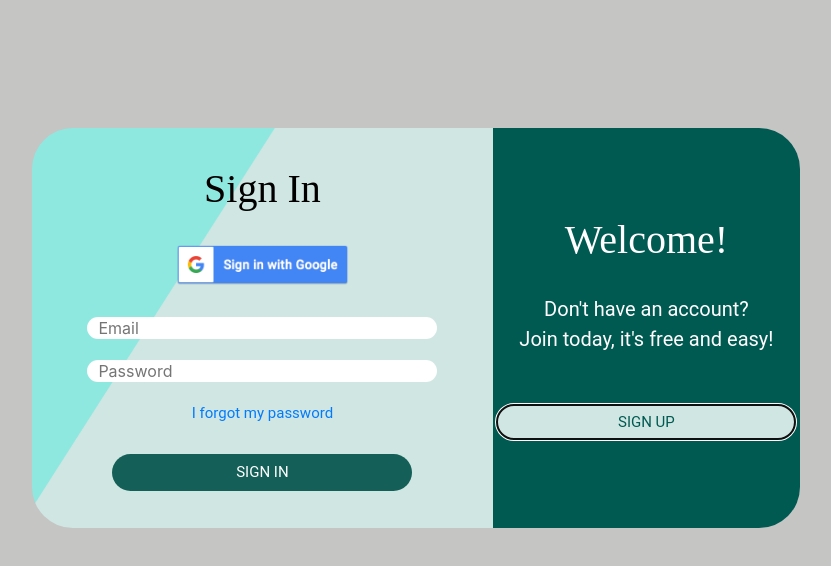
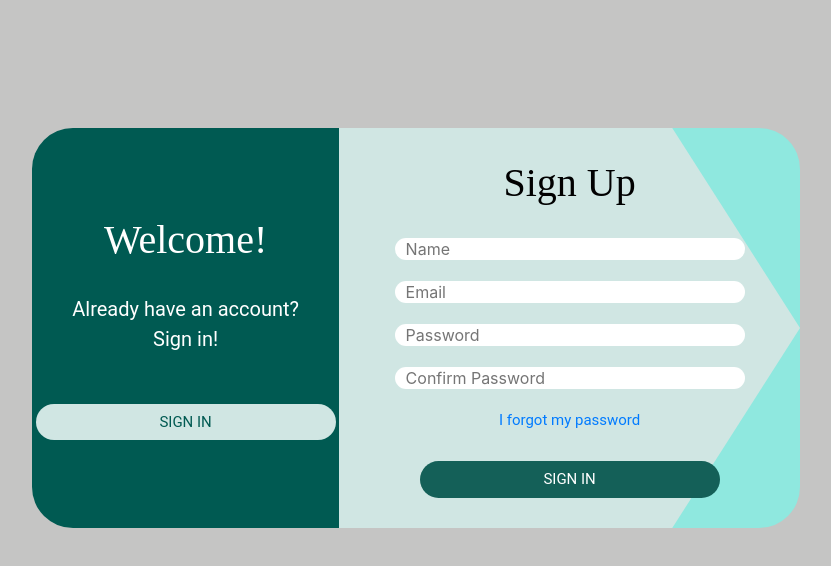
Before and after one commit to Vuologst-Test-Bed/bumpie, a React (Create React App) app in the folder client-react/: page /sign-in in a window 1280 px wide. Both pictures are taken after a click on the button "SIGN UP". Shown: the top 566 px of the page, without its empty margins (224-1055 px from the left). Built offline with nearby package versions, Linux system fonts and the light colour scheme; what react-animations would draw is missing.

Commit message:
enhance: added sign up page box with correct css and ability to switch between

```diff
--- a/client-react/src/signin/index.js
+++ b/client-react/src/signin/index.js
@@ -1,4 +1,4 @@
-import React from "react";
+import React, { useState } from "react";
 import styled from "styled-components";
 //import { animated } from "react-spring";
 import GoogleSignInDarkNormalWeb2x from "../assets/GoogleSignInDarkNormalWeb2x.png";
@@ -16,7 +16,7 @@ const CenterContainer = styled.div`
 const ContentWrapper = styled.div`
   height: 50%;
   width: 60%;
-  display: flex;
+  display: ${props => (props.display ? "flex" : "none")};
   margin-top: 10%;
   @media (max-width: 1024px) {
     margin-top: 25%;
@@ -29,24 +29,26 @@ const ContentWrapper = styled.div`
   }
 `;
 const LeftContainer = styled.div`
-  width: 60%;
-  background-color: #8fe8df;
+  width: ${props => (props.smol ? "40%" : "60%")};
+  background-color: ${props => (props.light ? "#8fe8df" : "#005a52")};
   border-radius: 41px 0px 0px 41px;
   display: flex;
   flex-direction: column;
   justify-content: center;
   align-items: center;
-  background-image: url(${Polygon});
+  background-image: url(${props => props.img});
 `;
 const RightContainer = styled.div`
   width: 40%;
-  background-color: #005a52;
+  background-color: ${props => (props.light ? "#8fe8df" : "#005a52")};
   border-radius: 0px 41px 41px 0px;
   display: flex;
   flex-direction: column;
   flex: 1;
   justify-content: center;
   align-items: center;
+  background-image: url(${props => props.img});
+  background-position: right;
 `;
 const Button = styled(DynamicButton)`
   background-color: ${props => (props.light ? "#d0e6e3" : "#146058")};
@@ -123,12 +125,25 @@ const Link = styled.a`
 `;
 
 const SignIn = () => {
+  const [page, setPage] = useState([true, false]);
+  const changePage = index => {
+    setPage(
+      page.map((x, i) => {
+        if (index !== i) {
+          x = true;
+        } else {
+          x = false;
+        }
+        return x;
+      })
+    );
+  };
+
   return (
     <CenterContainer>
-      <ContentWrapper>
-        <LeftContainer>
+      <ContentWrapper display={page[0] ? true : false}>
+        <LeftContainer img={Polygon} light>
           <Title>Sign In</Title>
-          <Img src={GoogleSignInDarkNormalWeb2x} alt="google login" />
           <form>
             <TextInput type="text" placeholder="Email" />
             <br />
@@ -142,7 +157,30 @@ const SignIn = () => {
           <Text>
             Don't have an account? <br /> Join today, it's free and easy!
           </Text>
-          <Button light text="SIGN UP" />
+          <Button light text="SIGN UP" onClick={() => changePage(0)} />
+        </RightContainer>
+      </ContentWrapper>
+      <ContentWrapper display={page[1] ? true : false}>
+        <LeftContainer smol>
+          <Title light>Welcome!</Title>
+          <Text>
+            Already have an account? <br /> Sign in!
+          </Text>
+          <Button light text="SIGN IN" onClick={() => changePage(1)} />
+        </LeftContainer>
+        <RightContainer light img={Polygon} large>
+          <Title>Sign Up</Title>
+          <form>
+            <TextInput type="text" placeholder="Name" />
+            <br />
+            <TextInput type="text" placeholder="Email" />
+            <br />
+            <TextInput type="password" placeholder="Password" />
+            <br />
+            <TextInput type="password" placeholder="Confirm Password" />
+          </form>
+          <Link>I forgot my password</Link>
+          <Button text="SIGN IN" />
         </RightContainer>
       </ContentWrapper>
     </CenterContainer>
```
